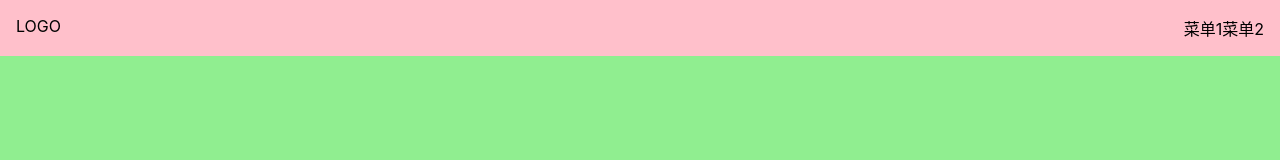
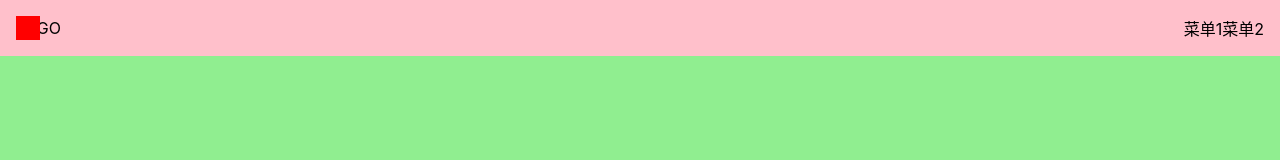
Before and after one commit to Orange-ice/vue3-ui, a Vue app: page /#/ in a window 1280 px wide. Shown: the top 160 px of the page. Built offline with nearby package versions, Linux system fonts and the light colour scheme.

Commit message:
让 topnav 是响应式的，添加窄屏切换图标

```diff
--- a/src/components/Topnav.vue
+++ b/src/components/Topnav.vue
@@ -5,6 +5,7 @@
       <li>菜单1</li>
       <li>菜单2</li>
     </ul>
+    <span class="toggleAside"></span>
   </div>
 </template>
 
@@ -28,6 +29,8 @@
   padding: 16px;
   position: relative;
   z-index: 10;
+  justify-content: center;
+  align-items: center;
   > .logo{
     max-width: 6em;
     margin-right: auto;
@@ -40,5 +43,19 @@
       margin: 0 1em;
     }
   }
+  > .toggleAside {
+    display: inline-block;
+    width: 24px;
+    height: 24px;
+    background: red;
+    position: absolute;
+    left: 16px;
+    top: 50%;
+    transform: translateY(-50%);
+  }
+  @media (max-width: 550px) {
+    > .menu{display: none;}
+    > .logo{margin: 0 auto;}
+  }
 }
 </style>
```
